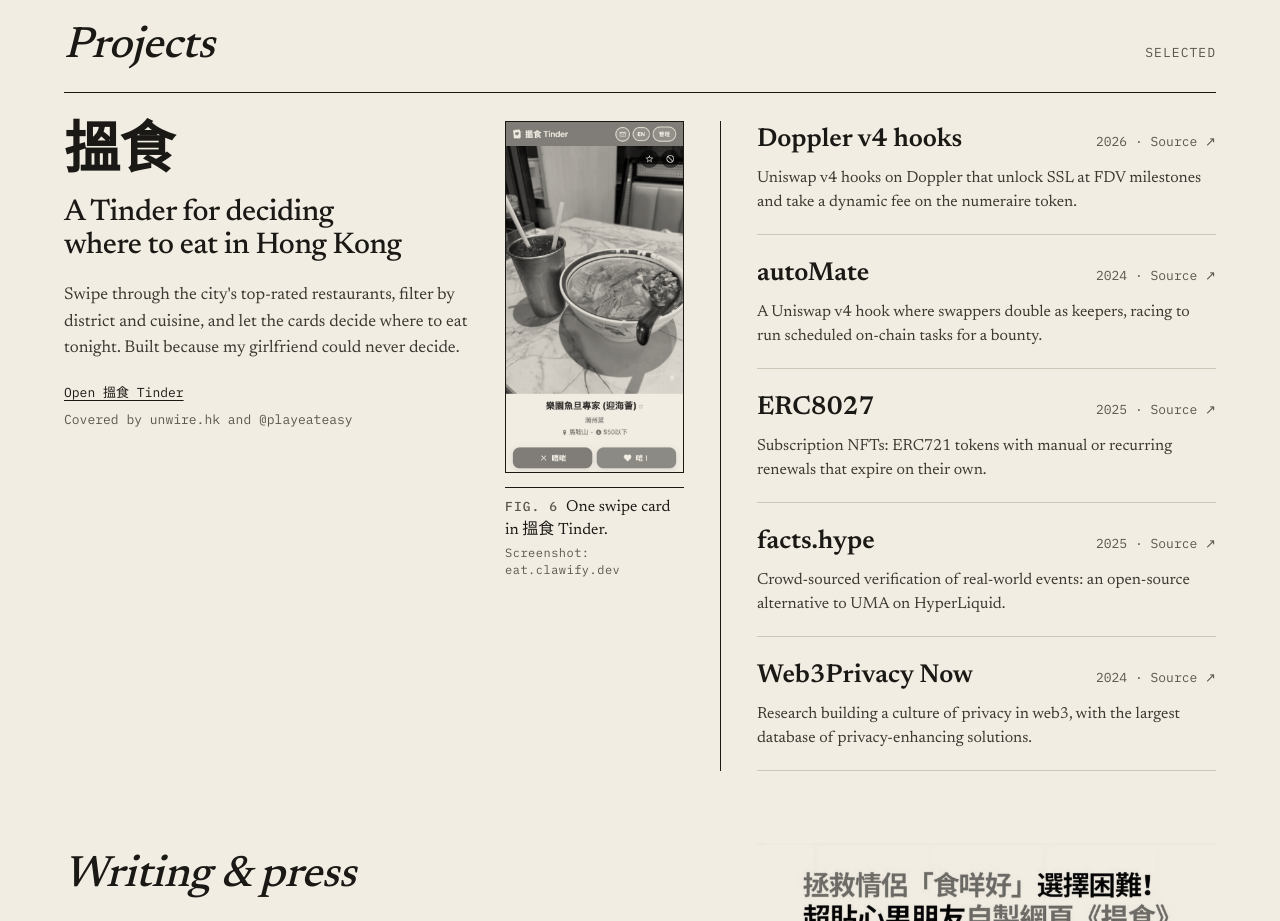
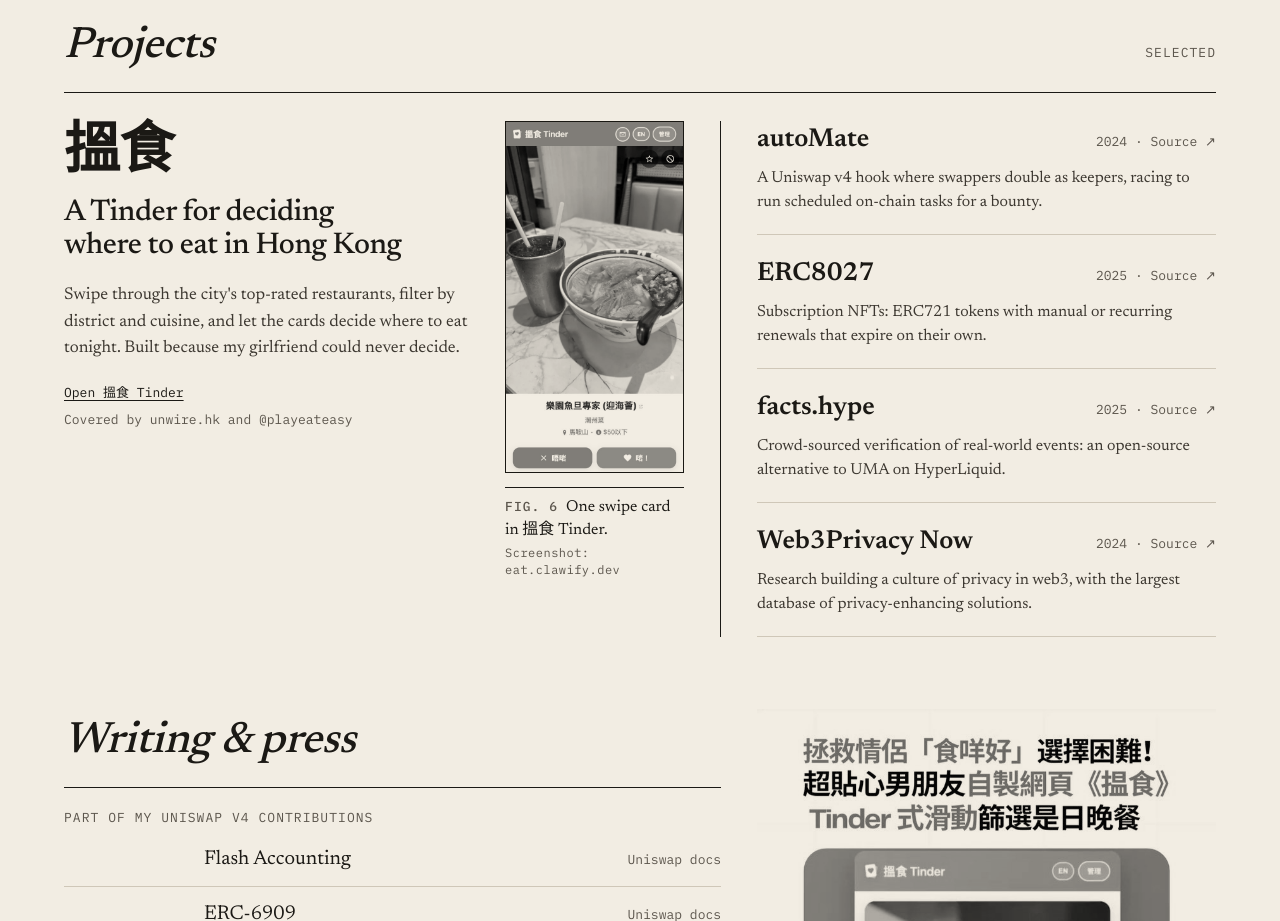
Before and after one commit to 0xdevant/0xdevant.github.io, a Next.js app: page / in a window 1280 px wide. Shown: the part 3660-4581 px from the top of the page. Built offline with nearby package versions, Linux system fonts and the light colour scheme.

Commit message:
feat(home): hide the Doppler v4 hooks project

```diff
--- a/src/data/front-page.ts
+++ b/src/data/front-page.ts
@@ -209,13 +209,6 @@
 
 export const PROJECTS = [
   {
-    title: "Doppler v4 hooks",
-    href: "https://github.com/0xdevant/doppler-v4-hooks",
-    year: "2026",
-    description:
-      "Uniswap v4 hooks on Doppler that unlock SSL at FDV milestones and take a dynamic fee on the numeraire token.",
-  },
-  {
     title: "autoMate",
     href: "https://github.com/0xdevant/autoMate-contracts",
     year: "2024",
```
